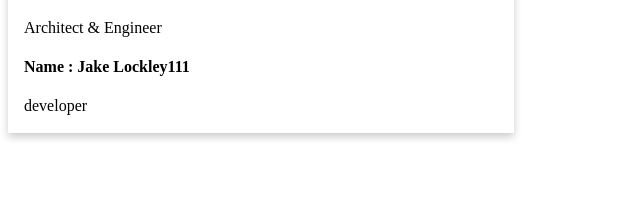
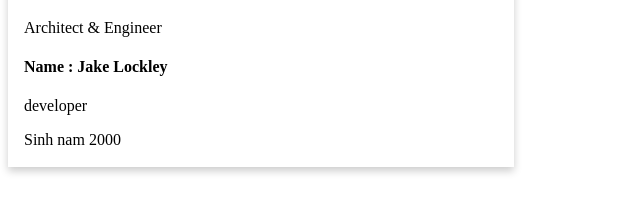
Before and after one commit to truongthiphuongthao/PracticeGit, a plain HTML site: page index.html in a window 1280 px wide. Shown: the part 247-460 px from the top of the page, without its empty margins (0-640 px from the left). Drawn offline with Linux system fonts and the light colour scheme.

Commit message:
thien commit

```diff
--- a/index.html
+++ b/index.html
@@ -30,8 +30,9 @@
       <div class="container">
         <h4><b>John Doe</b></h4>
         <p>Architect & Engineer</p>
-        <h4>Name : Jake Lockley111</h4>
+        <h4>Name : Jake Lockley</h4>
         <p> developer</p>
+        <p>Sinh nam 2000</p>
       </div>
     </div>
   </body>
```
